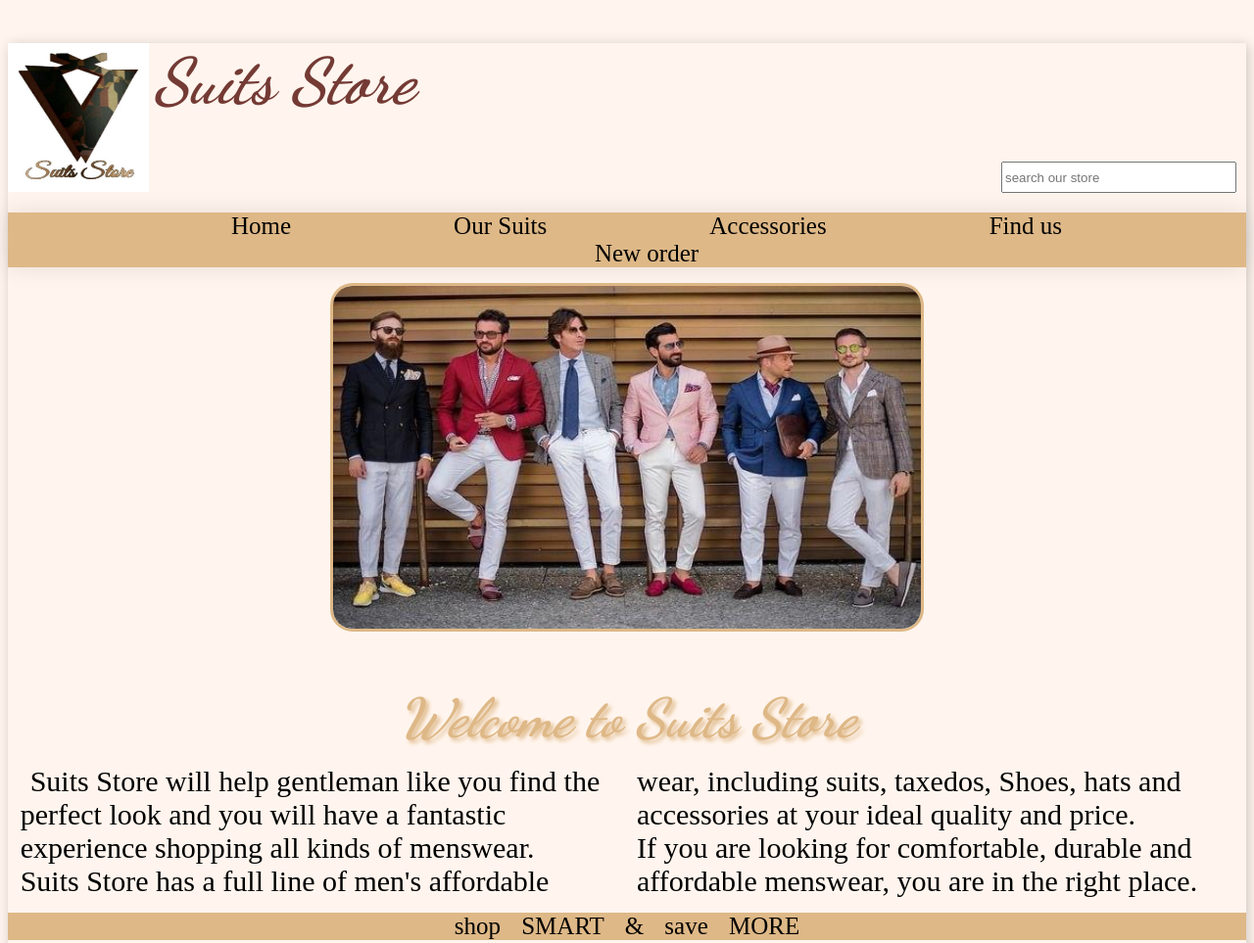
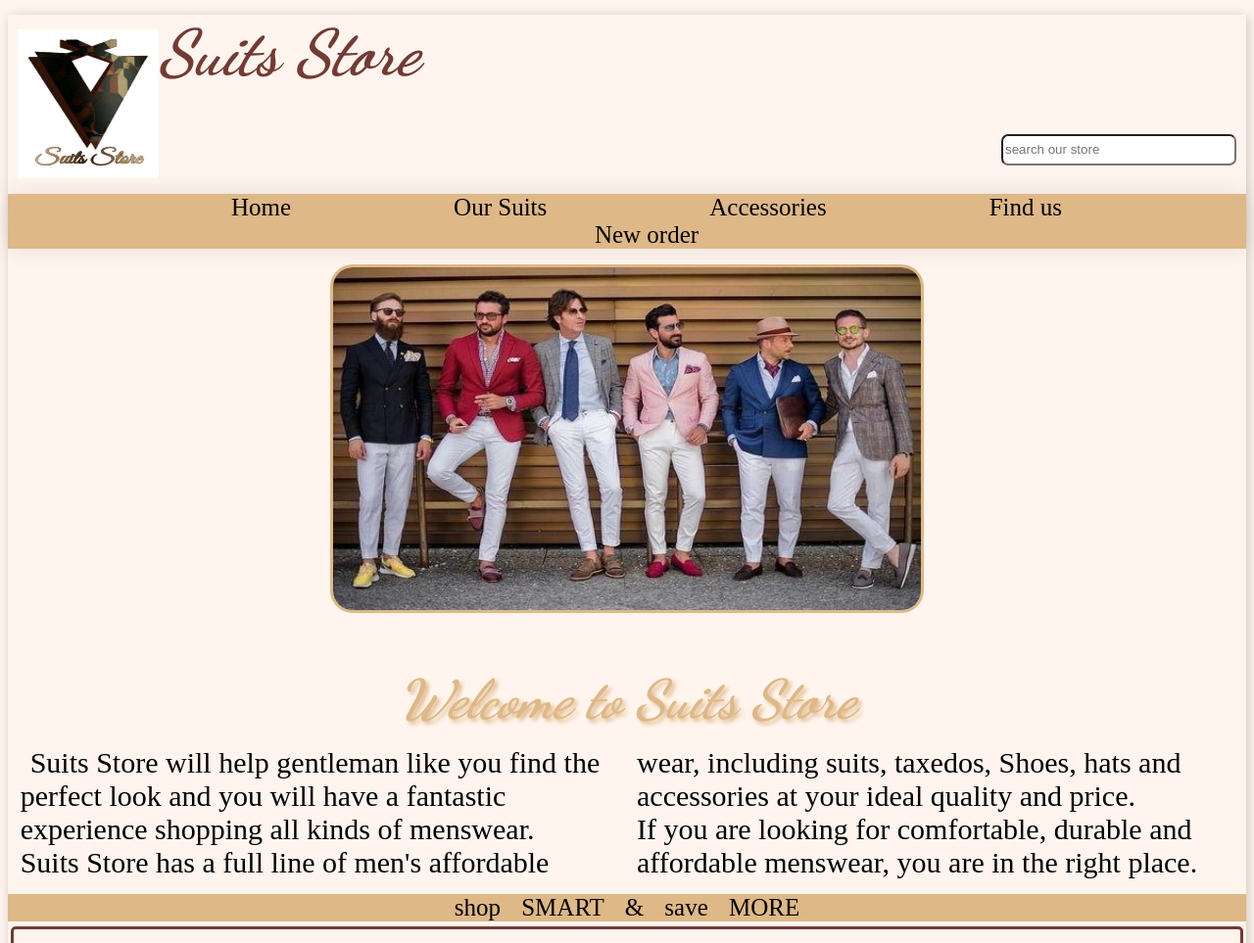
Before and after one commit to Abir-Bouhriz/Suit-Store-Site, a plain HTML site: page index.html in a window 1280 px wide. Shown: the top 963 px of the page at 98% size. Drawn offline with Linux system fonts and the light colour scheme.

Commit message:
search box

```diff
--- a/script.js
+++ b/script.js
@@ -1,3 +1,7 @@
+$('.search-button').click(function(){
+    $(this).parent().toggleClass('open');
+  });
+
 function getConfirmation() {
 var result = confirm("Do you really want to precede your order ?");
 if (result == true) {
--- a/style.css
+++ b/style.css
@@ -12,9 +12,11 @@ body{
     float:left;
     width:9rem;
     height:9.5rem;
-    margin-right:5px;
+    margin-left:10px;
+    margin-top: 15px;
 }
 h1{
+    margin-top: 15px;
     font-weight:bold;
     font-size:65px;
     font-style:italic;
@@ -26,10 +28,15 @@ h1{
     width:15rem;
     margin-right:10px;
     height: 2rem;
+    border-radius: 7px;
 }
 .container{
 	width: 70%;
 	text-align: center;
+}
+.navigation{
+    width: 100%;
+    margin: auto;
 }
 nav ul {
 	text-align: center;
@@ -37,7 +44,6 @@ nav ul {
 	display: inline-block;
     background-color:#deb887;
     box-shadow: 0 0 25px rgba(0, 0, 0, 0.1);
-    inset: 0 0 1px;
 }
 nav ul li {
     display: inline-block;
```
